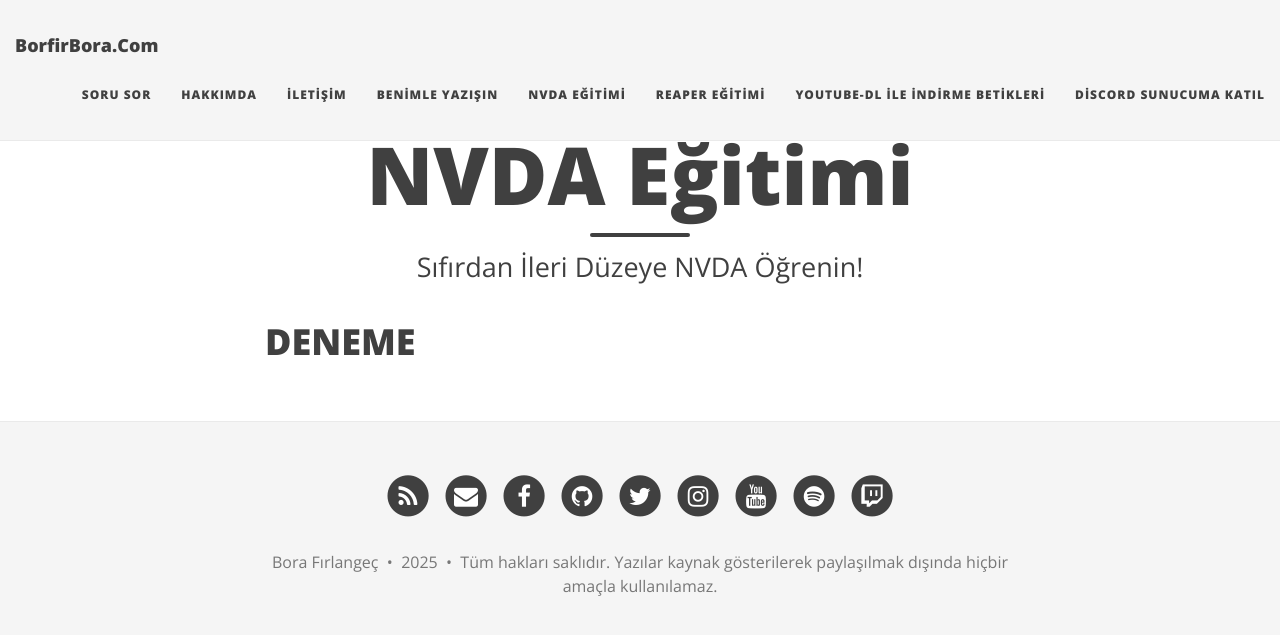
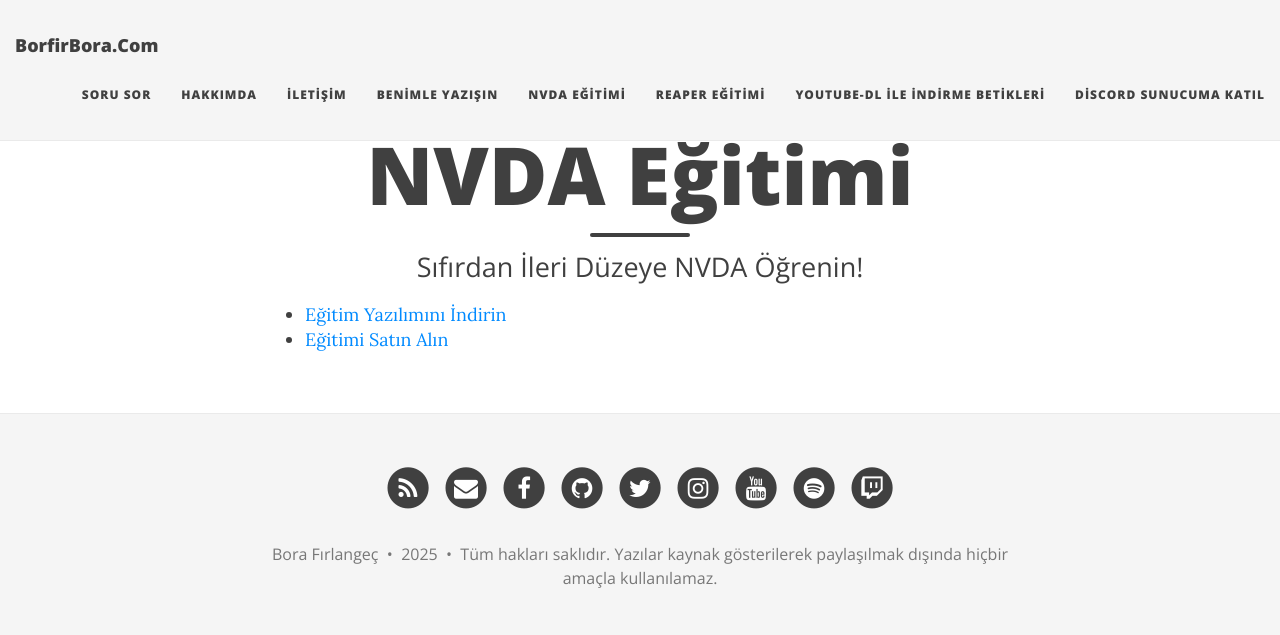
Before and after one commit to borfirbora/borfirbora.github.io, a Jekyll site: the page built from nvda.md, in a window 1280 px wide. Shown: the top 635 px of the page. Built offline with Jekyll 4.4.1, drawn with Linux system fonts in a browser that asks for light colours; nearby versions of some CDN libraries; a script that is not in the unit is left out; comment, search, counter and statistics services are not loaded.

Commit message:
GNVDA eğitim sayfası güncellenmeye başlandı!

```diff
--- a/nvda.md
+++ b/nvda.md
@@ -4,4 +4,5 @@
 permalink: nvda
 ---
 
-# DENEME
+* [Eğitim Yazılımını İndirin](https://server.borfirbora.com/EduAppNVDA-1.0.exe)
+* [Eğitimi Satın Alın](https://www.shopier.com/ShowProductNew/products.php?id=33046312)
```
